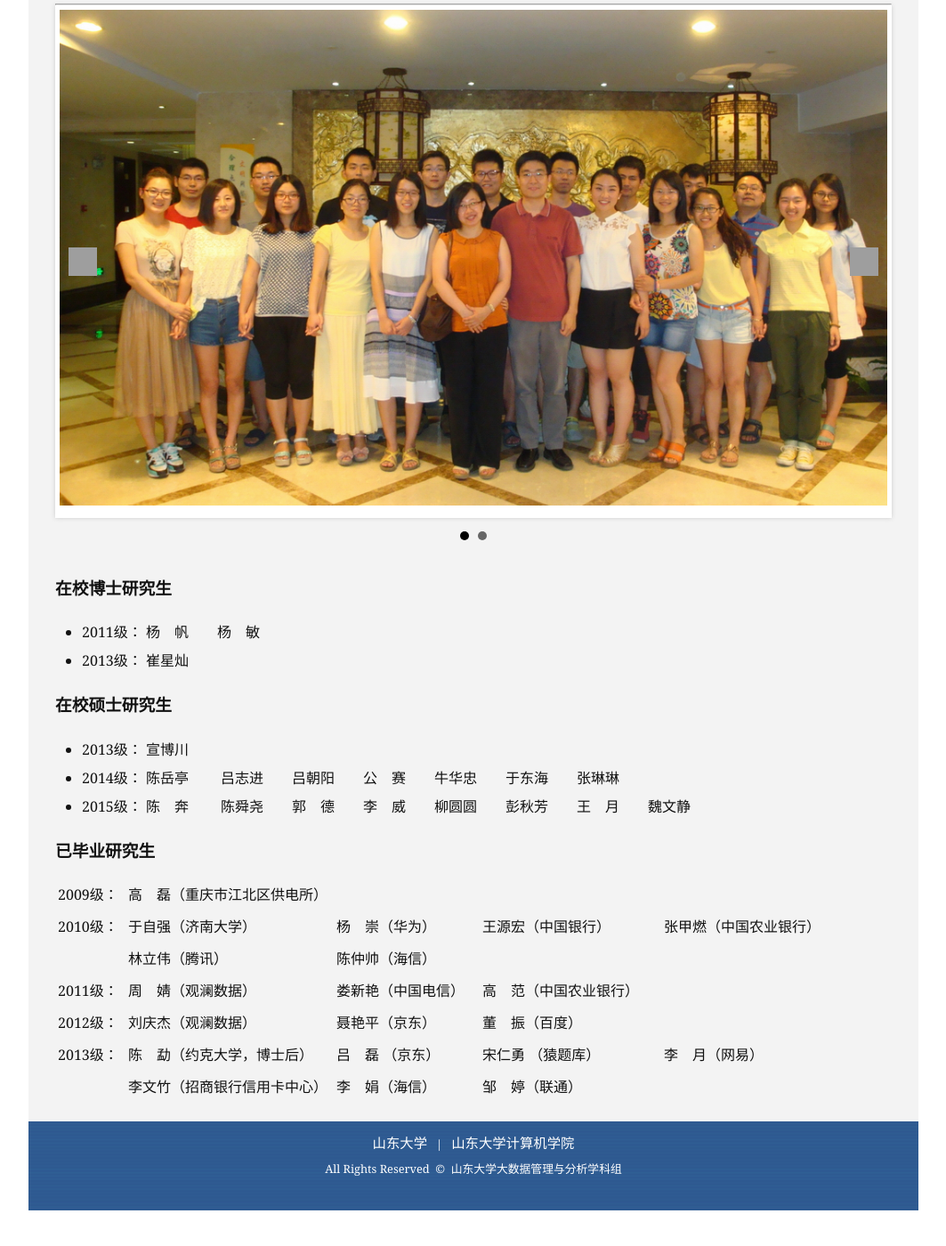
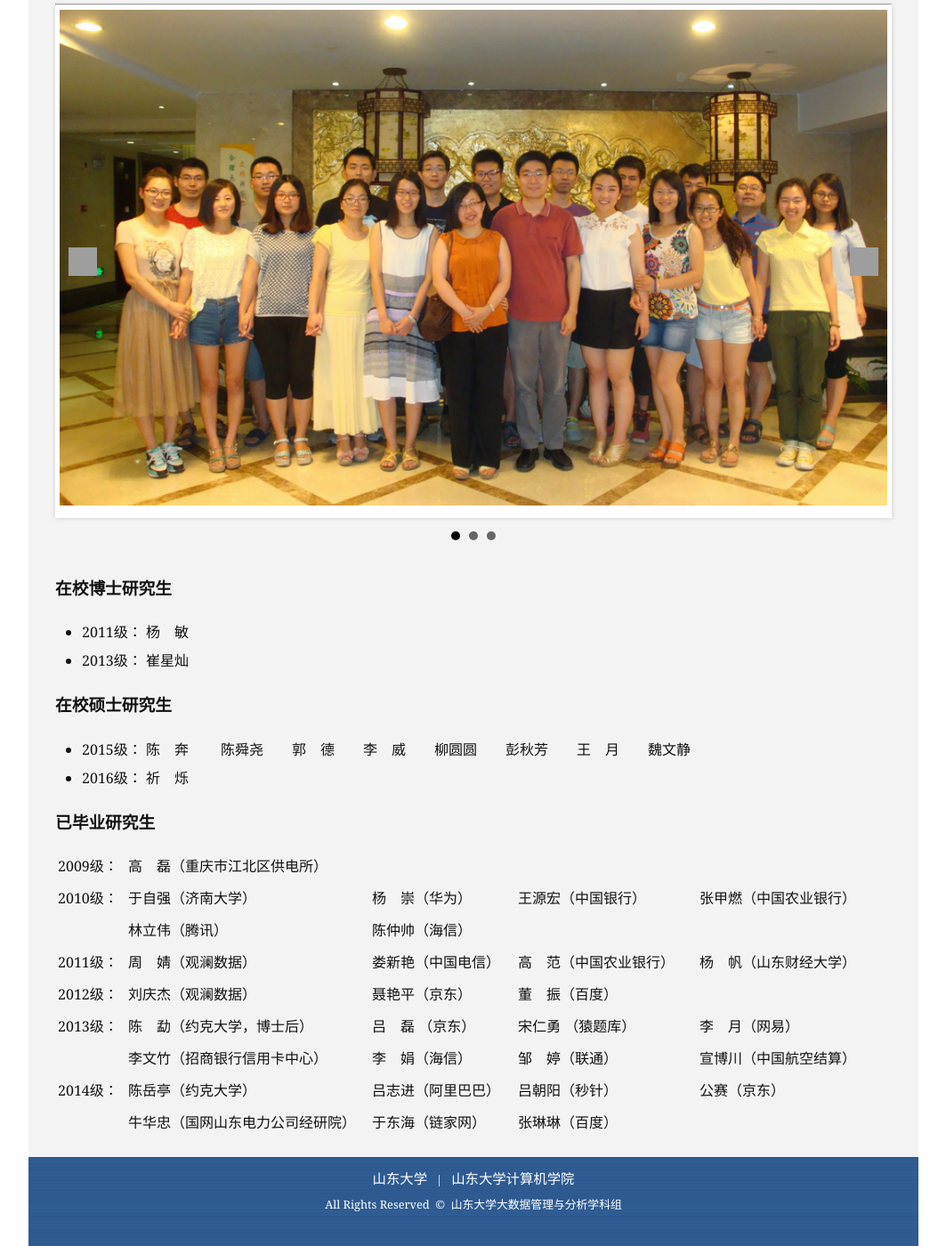
Before and after one commit to sdubigdata/bigdata-home, a Jekyll site: the page built from _source/members.html, in a window 1280 px wide and 1400 px high, scrolled down 1037 px. Shown: the whole window at 89% size, without its empty margins (108-1171 px from the left). Built offline with Jekyll 4.4.1, drawn with Linux system fonts in a browser that asks for light colours; before the commit the page ends 2397 px from its top, so only the background shows below that.

Commit message:
in members field: add a photo in 2017 and update graduates information

```diff
--- a/_source/members.html
+++ b/_source/members.html
@@ -32,34 +32,36 @@
     <hr/>
     <!---div style="text-align:center;margin-top:10px;"><a href="{{site.url}}/imgs/staff_full_2.jpg" target="_blank"><img src="{{site.url}}/imgs/staff_brev_2.jpg" style="width:920px;"/></a></div-->
 <ul class="bxslider">
-  <li><img src="{{site.url}}/imgs/staff_brev.jpeg" /></li>
-  <li><img src="{{site.url}}/imgs/staff_brev_2.jpg" /></li>
+  <li><a href="{{site.url}}/imgs/staff_full.jpeg" target="_blank"><img src="{{site.url}}/imgs/staff_brev.jpeg" /></a></li>
+  <li><a href="{{site.url}}/imgs/staff_full_2.jpg" target="_blank"><img src="{{site.url}}/imgs/staff_brev_2.jpg" /></a></li>
+  <li><a href="{{site.url}}/imgs/staff_3.JPG" target="_blank"><img src="{{site.url}}/imgs/staff_3.JPG" /></a></li>
 </ul>
 
       <div>
           <h3 class="txt_title">在校博士研究生</h3>
           <div>
               <ul>
-                  <li>2011级： 杨　帆　　杨　敏</li>
+                  <li>2011级： 杨　敏</li>
                   <li>2013级： 崔星灿</li>
               </ul>
           </div>
           <h3>在校硕士研究生</h3>
           <div>
               <ul>
-                  <li>2013级： 宣博川</li>
-		  <li>2014级： 陈岳亭　　    吕志进　　吕朝阳　　公　赛　　牛华忠　　于东海　　张琳琳</li>
 		  <li>2015级： 陈　奔　　    陈舜尧　　郭　德　　李　威　　柳圆圆　　彭秋芳　　王　月　　魏文静</li>
+                  <li>2016级： 祈　烁</li>
               </ul>
           </div>
           <h3>已毕业研究生</h3><table style="margin-top: -35px;">
-                  <tr><td width="75px;">2009级：</td> <td width="230px">高　磊（重庆市江北区供电所）</td></tr>
+                  <tr><td width="75px;">2009级：</td> <td width="270px">高　磊（重庆市江北区供电所）</td></tr>
                   <tr><td>2010级：</td> <td>于自强（济南大学）</td>　　    <td width="160px">杨　崇（华为）</td>　    <td width="200px">王源宏（中国银行）</td>　　    <td>张甲燃（中国农业银行）</td></tr>
-		  <tr><td></td>　<td>林立伟（腾讯）</td><td>陈仲帅（海信）</td></tr>
-                  <tr><td>2011级：</td> <td>周　婧（观澜数据）</td>　　    <td>娄新艳（中国电信）</td>   <td>高　范（中国农业银行）</td></tr>
-		  <tr><td>2012级：</td> <td>刘庆杰（观澜数据）　</td>　    <td>聂艳平（京东）</td>　　    <td>董　振（百度）</td></tr>
-                  <tr><td>2013级：</td> <td>陈　勐（约克大学，博士后）</td>　<td>吕　磊 （京东）</td>　　   <td>宋仁勇 （猿题库）</td>　　   　 <td>李　月（网易）　</td>　    　</tr>
-		  <tr><td></td>　<td>李文竹（招商银行信用卡中心）</td><td>李　娟（海信）</td>　<td>邹　婷（联通）</td></tr>
+		  <tr><td></td>　<td>林立伟（腾讯）</td>                    <td>陈仲帅（海信）</td></tr>
+                  <tr><td>2011级：</td> <td>周　婧（观澜数据）</td>　　      <td>娄新艳（中国电信）</td>   <td>高　范（中国农业银行）</td>   <td>杨　帆（山东财经大学）</tr>
+		  <tr><td>2012级：</td> <td>刘庆杰（观澜数据）　</td>　     <td>聂艳平（京东）</td>　　    <td>董　振（百度）</td></tr>
+                  <tr><td>2013级：</td> <td>陈　勐（约克大学，博士后）</td>　<td>吕　磊 （京东）</td>　　  <td>宋仁勇 （猿题库）</td>　　   　 <td>李　月（网易）</td>　</tr>
+		  <tr><td></td>　<td>李文竹（招商银行信用卡中心）</td>       <td>李　娟（海信）</td>　    <td>邹　婷（联通）</td>          <td>宣博川（中国航空结算）</td></tr>
+                  <tr><td>2014级：</td>  <td>陈岳亭（约克大学）</td>　<td>吕志进（阿里巴巴）</td>　　   <td>吕朝阳（秒针）</td>　　   　 <td>公赛（京东）</td></tr>
+                  <tr><td></td> <td>牛华忠（国网山东电力公司经研院）</td> <td>于东海（链家网）</td> <td>张琳琳（百度）</td></tr>
           </table>
       </div>
 <script>
```
Also changed, not shown: 1 other file.
